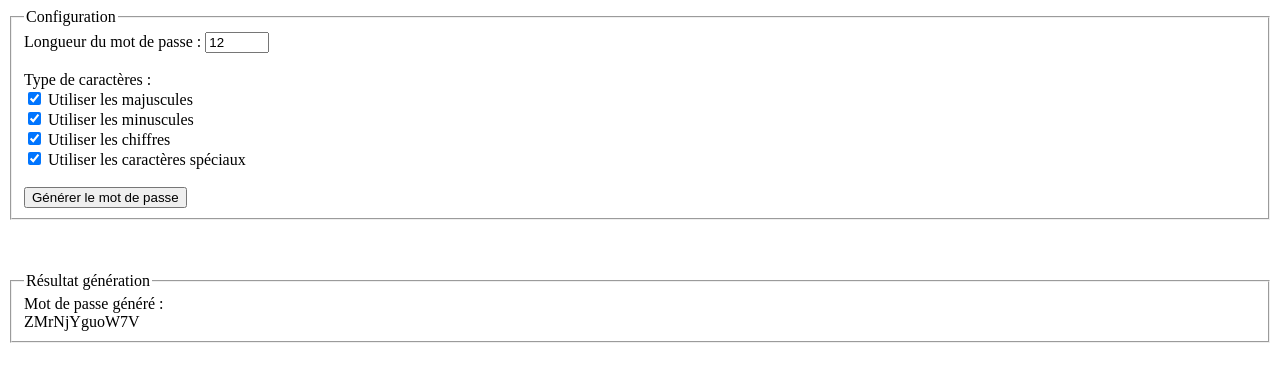
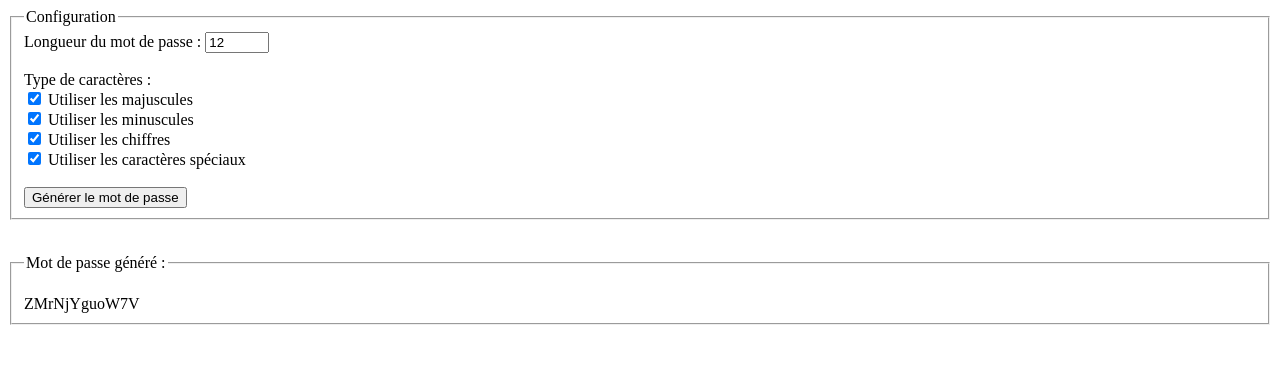
Before and after one commit to alexandremottier/PasswordGenerator-PHP, a PHP site: page /nextgen.php in a window 1280 px wide. Shown: the top 382 px of the page. Run offline with PHP 8.4, Linux system fonts and the light colour scheme.

Commit message:
Mise en page

```diff
--- a/nextgen.php
+++ b/nextgen.php
@@ -21,10 +21,9 @@
     <input type="submit" name="submit" value="Générer le mot de passe">
   </fieldset>
 </form>
-<br><br>
+<br>
 <fieldset>
-<legend>Résultat génération</legend>
-<label>Mot de passe généré :</label>
+<legend>Mot de passe généré :</legend>
 <br>
 <?php
 
```
